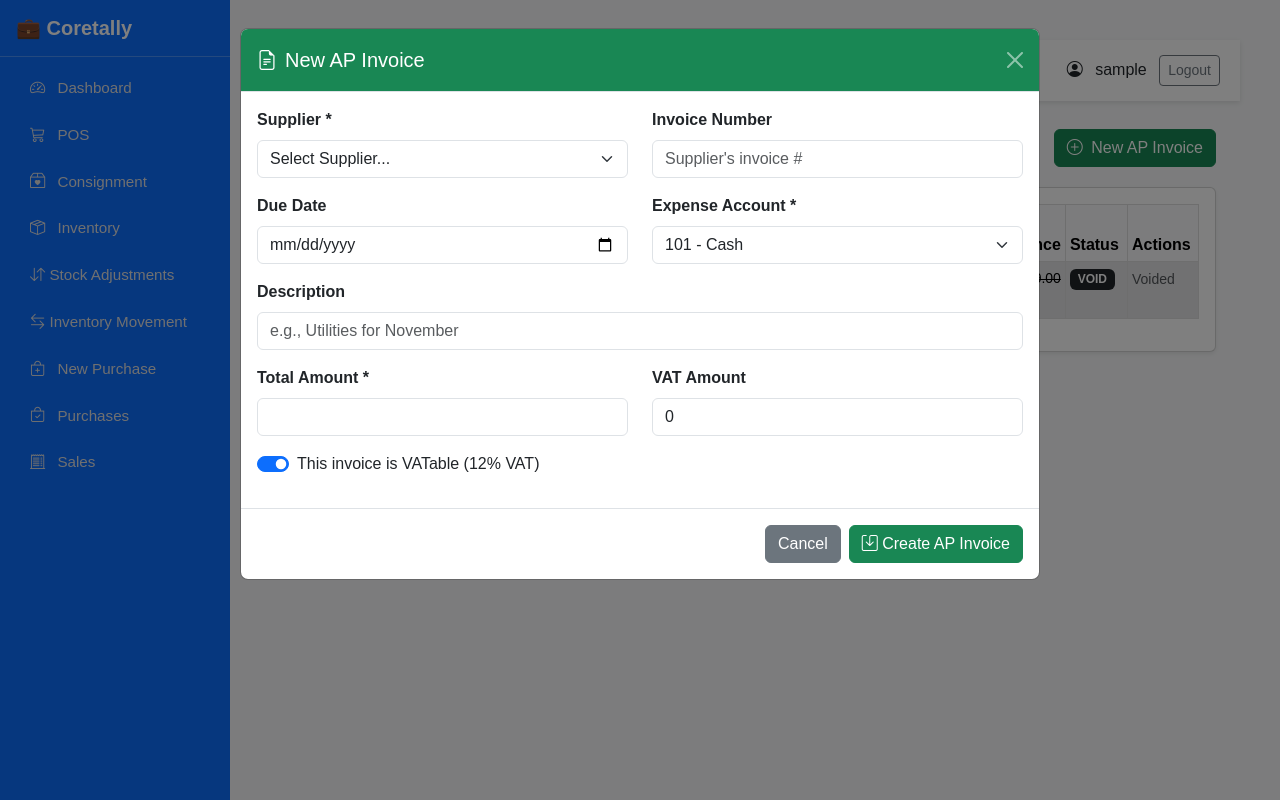
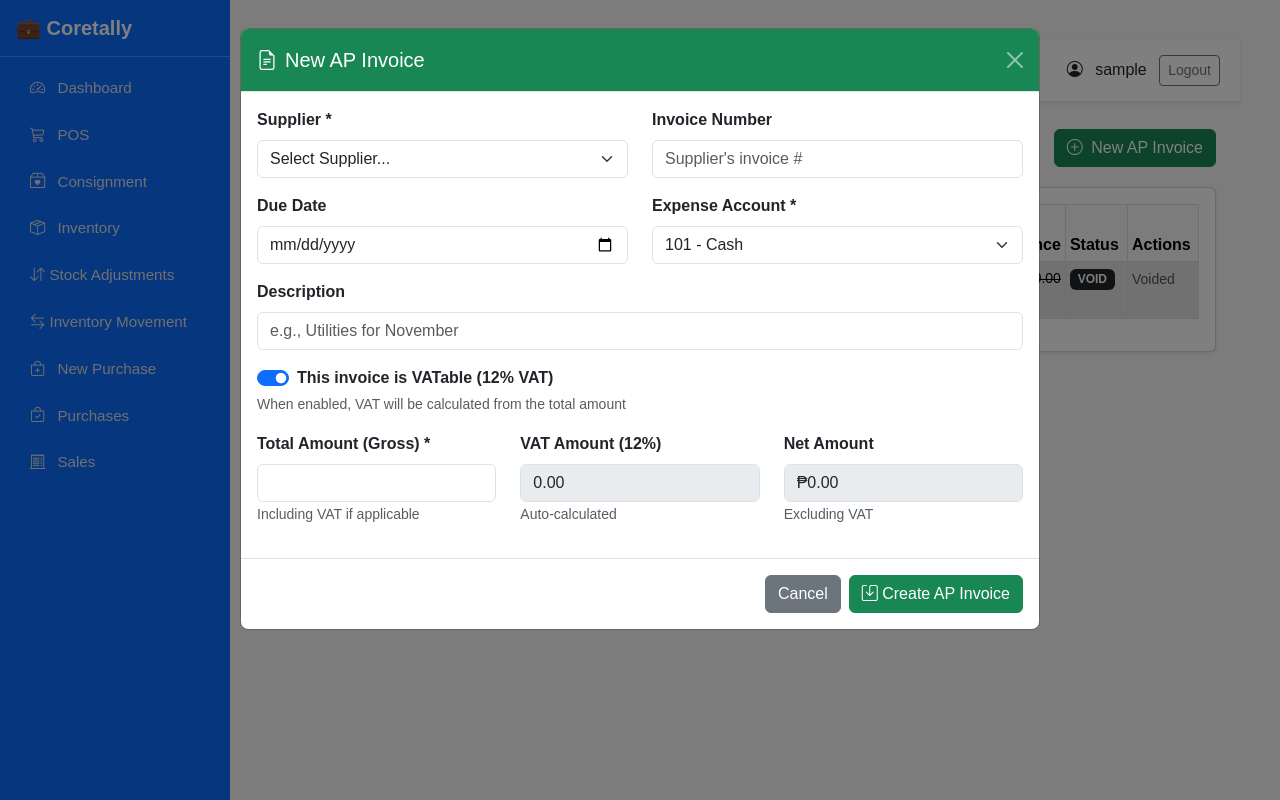
Before and after one commit to RefactorCore/casweb, a Flask app: template templates/ap_invoices.html in a window 1280 px wide, after a click on "New AP Invoice". Run offline with Flask 3, Linux system fonts and the light colour scheme; the template is opened without the code that fills it: values that come from a table or form of the project are taken from there, others are empty; a user stored in the database is signed in; tables that the repository leaves empty hold one stand-in row (values such as "Sample post").

Commit message:
Add files via upload

```diff
--- a/templates/ap_invoices.html
+++ b/templates/ap_invoices.html
@@ -144,6 +144,7 @@
 </div>
 
 <!-- New AP Invoice Modal -->
+<!-- New AP Invoice Modal -->
 <div class="modal fade" id="newAPInvoiceModal" tabindex="-1">
     <div class="modal-dialog modal-lg">
         <div class="modal-content">
@@ -189,24 +190,43 @@
                         <input type="text" name="description" class="form-control" placeholder="e.g., Utilities for November">
                     </div>
 
+                    <!-- ✅ UPDATED: VAT Toggle at the top for better UX -->
+                    <div class="mb-3">
+                        <div class="form-check form-switch">
+                            <input class="form-check-input" type="checkbox" name="is_vatable" value="true" id="apIsVatable" checked onchange="toggleAPVatCalculation()">
+                            <label class="form-check-label" for="apIsVatable">
+                                <strong>This invoice is VATable (12% VAT)</strong>
+                            </label>
+                        </div>
+                        <small class="text-muted">When enabled, VAT will be calculated from the total amount</small>
+                    </div>
+
                     <div class="row mb-3">
-                        <div class="col-md-6">
-                            <label class="form-label"><strong>Total Amount *</strong></label>
-                            <input type="number" step="0.01" name="total" class="form-control" required>
+                        <div class="col-md-4">
+                            <label class="form-label"><strong>Total Amount (Gross) *</strong></label>
+                            <input type="number" step="0.01" name="total" id="apTotalAmount" class="form-control" required oninput="calculateAPVat()">
+                            <small class="text-muted">Including VAT if applicable</small>
                         </div>
-                        <div class="col-md-6">
-                            <label class="form-label"><strong>VAT Amount</strong></label>
-                            <input type="number" step="0.01" name="vat" class="form-control" value="0">
+                        <div class="col-md-4">
+                            <label class="form-label"><strong>VAT Amount (12%)</strong></label>
+                            <input type="number" step="0.01" name="vat" id="apVatAmount" class="form-control" value="0" readonly>
+                            <small class="text-muted" id="apVatHint">Auto-calculated</small>
+                        </div>
+                        <div class="col-md-4">
+                            <label class="form-label"><strong>Net Amount</strong></label>
+                            <input type="text" id="apNetAmount" class="form-control" readonly style="background-color: #e9ecef;">
+                            <small class="text-muted">Excluding VAT</small>
                         </div>
                     </div>
 
-                    <div class="mb-3">
-                        <div class="form-check form-switch">
-                            <input class="form-check-input" type="checkbox" name="is_vatable" value="true" id="apIsVatable" checked>
-                            <label class="form-check-label" for="apIsVatable">
-                                This invoice is VATable (12% VAT)
-                            </label>
-                        </div>
+                    <!-- ✅ NEW: Visual breakdown -->
+                    <div class="alert alert-info" id="apVatBreakdown" style="display: none;">
+                        <small>
+                            <strong>Calculation:</strong><br>
+                            Gross Amount: <span id="breakdownGross">₱0.00</span><br>
+                            VAT (12%): <span id="breakdownVat">₱0.00</span><br>
+                            Net Amount: <span id="breakdownNet">₱0.00</span>
+                        </small>
                     </div>
                 </div>
                 <div class="modal-footer">
@@ -256,7 +276,67 @@
 </div>
 
 <script>
-// ✅ NEW: Void AP invoice function with payment check
+// ✅ VAT Calculation for AP Invoice
+function calculateAPVat() {
+    const totalInput = document.getElementById('apTotalAmount');
+    const vatInput = document.getElementById('apVatAmount');
+    const netInput = document.getElementById('apNetAmount');
+    const isVatable = document.getElementById('apIsVatable').checked;
+
+    const total = parseFloat(totalInput.value) || 0;
+
+    if (isVatable && total > 0) {
+        // Calculate VAT from gross amount
+        // Formula: VAT = Gross × (12/112)
+        const vat = total * (12 / 112);
+        const net = total - vat;
+
+        vatInput.value = vat.toFixed(2);
+        netInput.value = '₱' + net.toFixed(2).replace(/\B(?=(\d{3})+(?!\d))/g, ',');
+
+        // Update breakdown
+        document.getElementById('breakdownGross').textContent = '₱' + total.toFixed(2).replace(/\B(?=(\d{3})+(?!\d))/g, ',');
+        document.getElementById('breakdownVat').textContent = '₱' + vat.toFixed(2).replace(/\B(?=(\d{3})+(?!\d))/g, ',');
+        document.getElementById('breakdownNet').textContent = '₱' + net.toFixed(2).replace(/\B(?=(\d{3})+(?!\d))/g, ',');
+        document.getElementById('apVatBreakdown').style.display = 'block';
+    } else {
+        vatInput.value = '0.00';
+        netInput.value = '₱' + total.toFixed(2).replace(/\B(?=(\d{3})+(?!\d))/g, ',');
+        document.getElementById('apVatBreakdown').style.display = 'none';
+    }
+}
+
+function toggleAPVatCalculation() {
+    const isVatable = document.getElementById('apIsVatable').checked;
+    const vatInput = document.getElementById('apVatAmount');
+    const vatHint = document.getElementById('apVatHint');
+
+    if (isVatable) {
+        vatInput.readOnly = true;
+        vatInput.style.backgroundColor = '#e9ecef';
+        vatHint.textContent = 'Auto-calculated';
+        calculateAPVat(); // Recalculate immediately
+    } else {
+        vatInput.readOnly = false;
+        vatInput.style.backgroundColor = '';
+        vatInput.value = '0.00';
+        vatHint.textContent = 'Manual entry (if needed)';
+        calculateAPVat(); // Update display
+    }
+}
+
+// ✅ Initialize on page load
+document.addEventListener('DOMContentLoaded', function() {
+    // Set up VAT calculation when modal opens
+    const apModal = document.getElementById('newAPInvoiceModal');
+    if (apModal) {
+        apModal.addEventListener('show.bs.modal', function() {
+            toggleAPVatCalculation(); // Initialize state
+        });
+    }
+});
+
+// ✅ Void AP invoice function with payment check
 function setVoidAPInvoiceTarget(actionUrl, targetName, paidAmount) {
     document.getElementById('voidAPInvoiceForm').action = actionUrl;
     document.getElementById('voidAPInvoiceTargetName').textContent = targetName;
```
